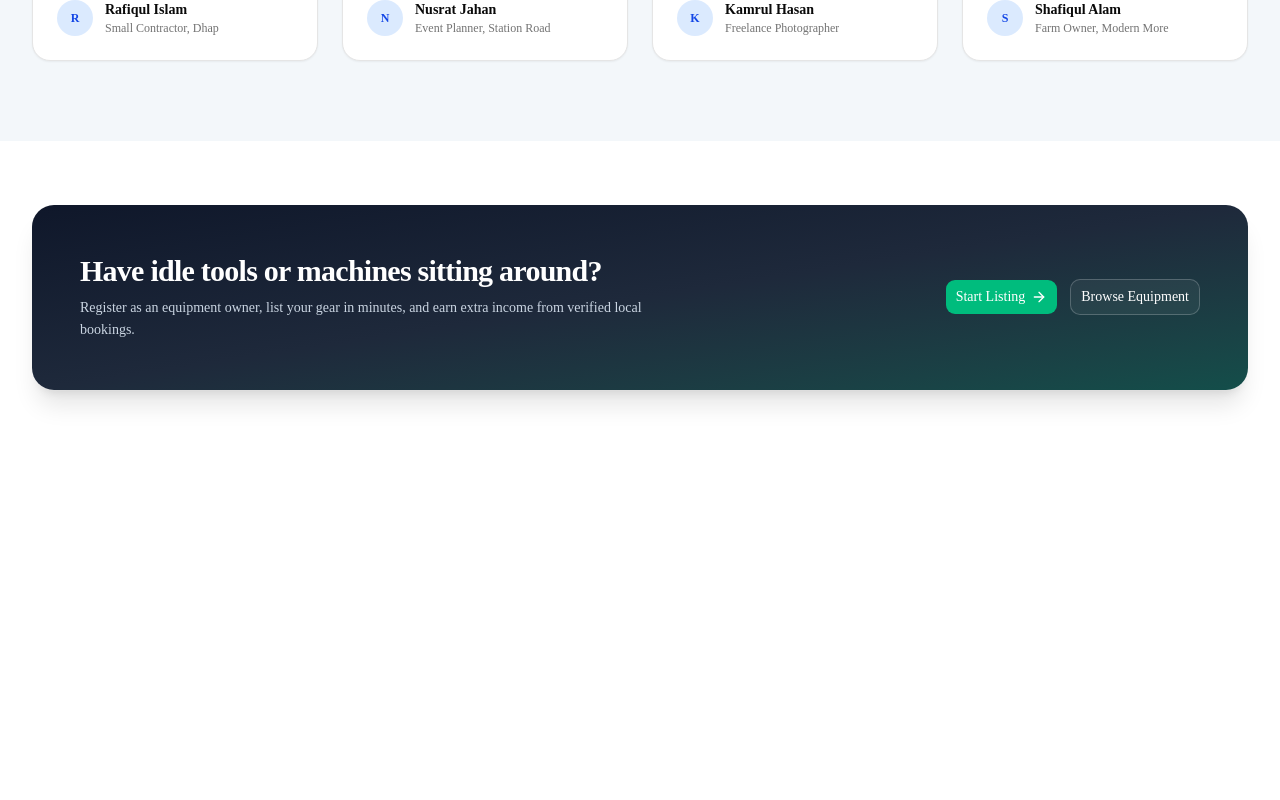
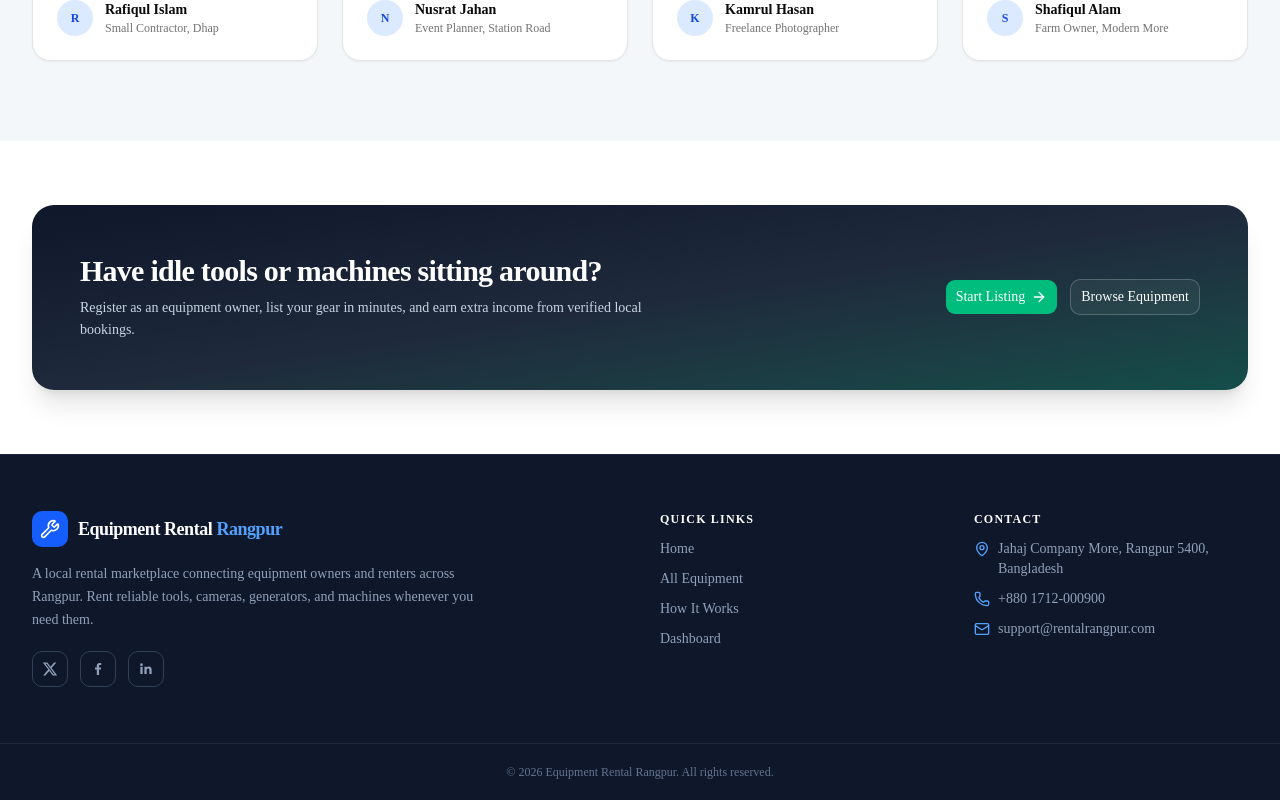
Before and after one commit to Nafsun-baust/rangpur-rental-client, a Next.js app: page / in a window 1280 px wide. Shown: the part 3572-4372 px from the top of the page. Before the commit the page ends 4026 px from the top, so only its background shows below. Built offline with nearby package versions, Linux system fonts and the light colour scheme; no server answers.

Commit message:
add footer

```diff
--- a/package.json
+++ b/package.json
@@ -10,14 +10,18 @@
   },
   "dependencies": {
     "@base-ui/react": "^1.9.0",
+    "@better-auth/mongo-adapter": "^1.7.27",
+    "better-auth": "^1.7.27",
     "class-variance-authority": "^0.7.1",
     "cn": "^0.5.2",
     "framer-motion": "^14.14.0",
     "lucide-react": "^1.77.0",
+    "mongodb": "^7.9.1",
     "next": "16.4.6",
     "react": "19.3.0",
     "react-dom": "19.3.0",
     "shadcn": "^4.23.0",
+    "sonner": "^2.0.8",
     "tw-animate-css": "^1.4.0"
   },
   "devDependencies": {
--- a/src/app/layout.tsx
+++ b/src/app/layout.tsx
@@ -2,6 +2,7 @@ import type { Metadata } from "next";
 import { Geist, Geist_Mono } from "next/font/google";
 import "./globals.css";
 import Navbar from "@/components/Navbar";
+import Footer from "@/components/Footer";
 
 const geistSans = Geist({
   variable: "--font-geist-sans",
@@ -27,6 +28,7 @@ export default function RootLayout({ children }: LayoutProps<"/">) {
       <body className="min-h-full flex flex-col">
         <Navbar />
       <main>{children}</main>
+      <Footer />
       </body>
     </html>
   );
--- /dev/null
+++ b/src/components/Footer.tsx
@@ -0,0 +1,110 @@
+"use client";
+import Link from "next/link";
+import { usePathname } from "next/navigation";
+import { Mail, MapPin, Phone, Wrench } from "lucide-react";
+
+export default function Footer() {
+  const pathname = usePathname();
+  if (pathname.startsWith("/dashboard")) {
+    return null;
+  }
+
+  return (
+    <footer className="border-t border-slate-800 bg-slate-900 text-slate-300">
+      <div className="mx-auto grid max-w-7xl gap-10 px-4 py-14 sm:px-6 md:grid-cols-4 lg:px-8">
+        <div className="space-y-4 md:col-span-2">
+          <Link href="/" className="flex items-center gap-2.5">
+            <span className="flex size-9 items-center justify-center rounded-lg bg-blue-600 text-white">
+              <Wrench className="size-5" />
+            </span>
+            <span className="text-lg font-bold tracking-tight text-white">
+              Equipment Rental <span className="text-blue-400">Rangpur</span>
+            </span>
+          </Link>
+          <p className="max-w-md text-sm leading-relaxed text-slate-400">
+            A local rental marketplace connecting equipment owners and renters across Rangpur. Rent reliable tools, cameras, generators, and machines whenever you need them.
+          </p>
+          <div className="flex items-center gap-3 pt-1">
+            <a
+              href="https://x.com"
+              target="_blank"
+              rel="noreferrer"
+              aria-label="X"
+              className="flex size-9 items-center justify-center rounded-lg border border-slate-700 text-slate-400 transition-colors hover:border-blue-500 hover:text-white"
+            >
+              <svg viewBox="0 0 24 24" className="size-4 fill-current" aria-hidden="true">
+                <path d="M18.244 2.25h3.308l-7.227 8.26 8.502 11.24H16.17l-5.214-6.817L4.99 21.75H1.68l7.73-8.835L1.254 2.25H8.08l4.713 6.231zm-1.161 17.52h1.833L7.084 4.126H5.117z" />
+              </svg>
+            </a>
+            <a
+              href="https://facebook.com"
+              target="_blank"
+              rel="noreferrer"
+              aria-label="Facebook"
+              className="flex size-9 items-center justify-center rounded-lg border border-slate-700 text-slate-400 transition-colors hover:border-blue-500 hover:text-white"
+            >
+              <svg viewBox="0 0 24 24" className="size-4 fill-current" aria-hidden="true">
+                <path d="M13.5 21v-8.2h2.8l.4-3.2h-3.2V7.5c0-.9.3-1.6 1.6-1.6h1.7V3.1c-.3 0-1.3-.1-2.5-.1-2.5 0-4.1 1.5-4.1 4.2v2.4H7.5v3.2h2.7V21h3.3z" />
+              </svg>
+            </a>
+            <a
+              href="https://linkedin.com"
+              target="_blank"
+              rel="noreferrer"
+              aria-label="LinkedIn"
+              className="flex size-9 items-center justify-center rounded-lg border border-slate-700 text-slate-400 transition-colors hover:border-blue-500 hover:text-white"
+            >
+              <svg viewBox="0 0 24 24" className="size-4 fill-current" aria-hidden="true">
+                <path d="M6.94 8.5H3.56V19.5H6.94V8.5ZM5.25 3.5C4.14 3.5 3.25 4.39 3.25 5.5C3.25 6.6 4.14 7.5 5.25 7.5C6.35 7.5 7.25 6.6 7.25 5.5C7.25 4.39 6.35 3.5 5.25 3.5ZM20.44 13.02C20.44 9.88 18.76 8.22 16.16 8.22C14.37 8.22 13.48 9.2 13.02 9.93V8.5H9.65C9.7 9.48 9.65 19.5 9.65 19.5H13.02V13.36C13.02 13.02 13.05 12.69 13.15 12.45C13.42 11.78 14.03 11.09 15.07 11.09C16.41 11.09 17.06 12.11 17.06 13.6V19.5H20.44V13.02Z" />
+              </svg>
+            </a>
+          </div>
+        </div>
+
+        <div className="space-y-3">
+          <h3 className="text-xs font-semibold uppercase tracking-widest text-white">
+            Quick Links
+          </h3>
+          <ul className="space-y-2.5 text-sm text-slate-400">
+            <li>
+              <Link href="/" className="transition-colors hover:text-blue-400">Home</Link>
+            </li>
+            <li>
+              <Link href="/equipment" className="transition-colors hover:text-blue-400">All Equipment</Link>
+            </li>
+            <li>
+              <Link href="/#how-it-works" className="transition-colors hover:text-blue-400">How It Works</Link>
+            </li>
+            <li>
+              <Link href="/dashboard" className="transition-colors hover:text-blue-400">Dashboard</Link>
+            </li>
+          </ul>
+        </div>
+
+        <div className="space-y-3">
+          <h3 className="text-xs font-semibold uppercase tracking-widest text-white">
+            Contact
+          </h3>
+          <ul className="space-y-2.5 text-sm text-slate-400">
+            <li className="flex items-start gap-2">
+              <MapPin className="mt-0.5 size-4 shrink-0 text-blue-400" />
+              <span>Jahaj Company More, Rangpur 5400, Bangladesh</span>
+            </li>
+            <li className="flex items-center gap-2">
+              <Phone className="size-4 shrink-0 text-blue-400" />
+              <span>+880 1712-000900</span>
+            </li>
+            <li className="flex items-center gap-2">
+              <Mail className="size-4 shrink-0 text-blue-400" />
+              <span>support@rentalrangpur.com</span>
+            </li>
+          </ul>
+        </div>
+      </div>
+
+      <div className="border-t border-slate-800 py-5 text-center text-xs text-slate-500">
+        &copy; {new Date().getFullYear()} Equipment Rental Rangpur. All rights reserved.
+      </div>
+    </footer>
+  );
+}
```
Also changed, not shown: 1 other file (tests, documents, lock files or other folders).
